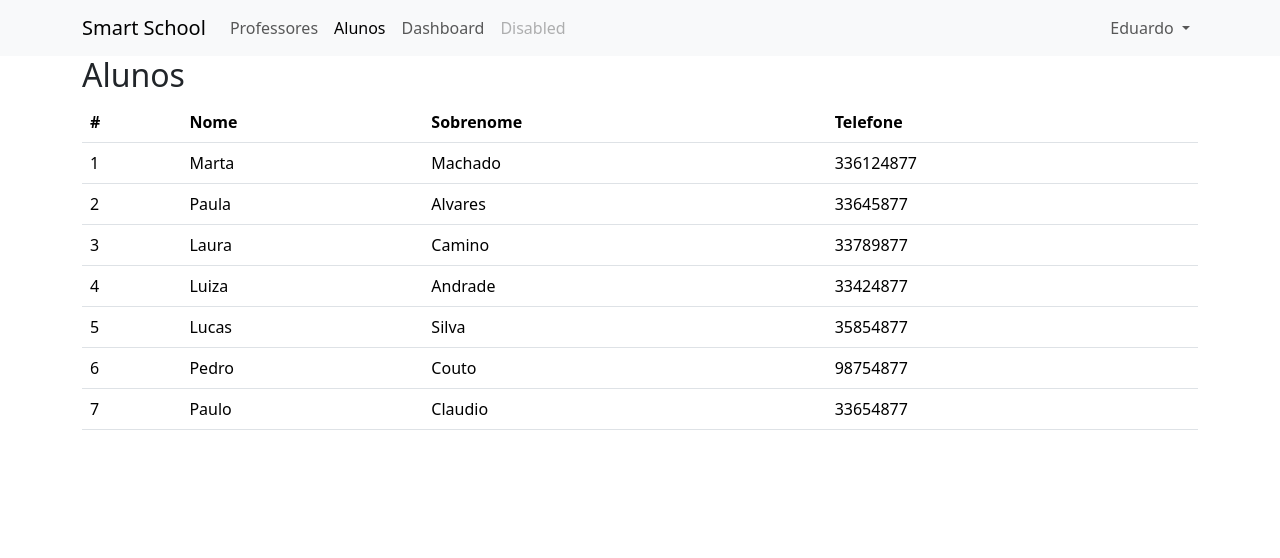
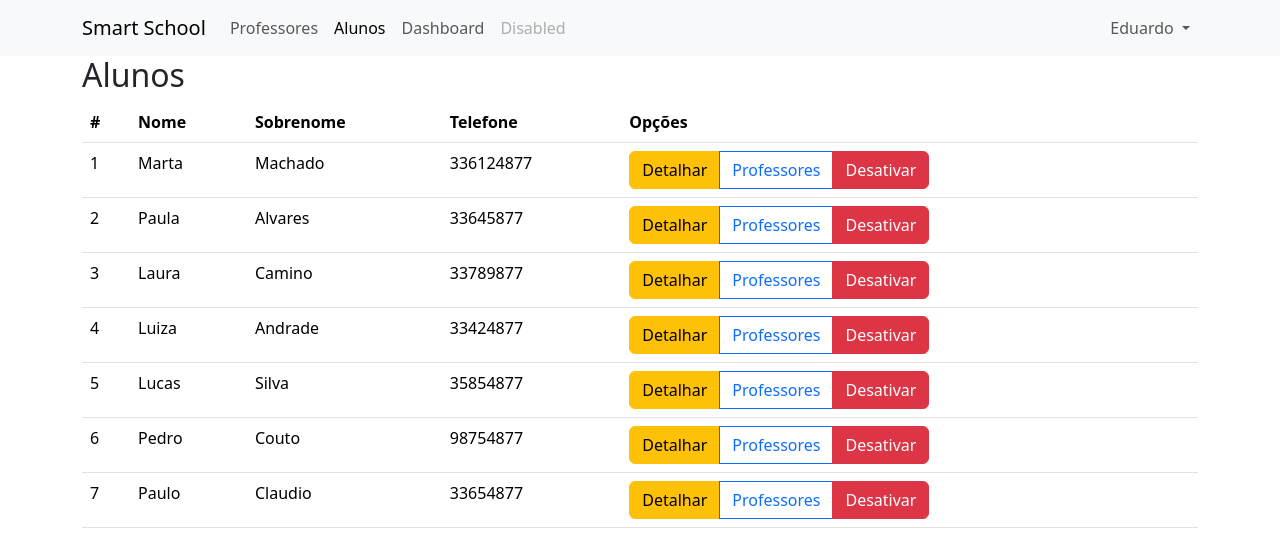
Before and after one commit to alvesil/asp-net-angular, an Angular app in the folder SmartSchool/: page /alunos in a window 1280 px wide. Shown: the top 558 px of the page. Built offline with nearby package versions, Linux system fonts and the light colour scheme.

Commit message:
projeto inicial finalizado, restando implementar a api e persistência de dados

```diff
--- a/SmartSchool/src/app/alunos/alunos.component.html
+++ b/SmartSchool/src/app/alunos/alunos.component.html
@@ -34,16 +34,34 @@
                 <th scope="col">Nome</th>
                 <th scope="col">Sobrenome</th>
                 <th scope="col">Telefone</th>
+                <th scope="col">Opções</th>
               </tr>
             </thead>
             <tbody>
-              <tr *ngFor="let aluno of alunos" style="cursor: pointer;" (click)="selecionarAluno(aluno)">
+              <tr *ngFor="let aluno of alunos">
                 <td scope="row">{{aluno.id}}</td>
                 <td>{{aluno.nome}}</td>
                 <td>{{aluno.sobrenome}}</td>
                 <td>{{aluno.telefone}}</td>
+                <td>
+                    <div class="btn-group">
+                        <button class="btn btn-warning" (click)="selecionarAluno(aluno)">Detalhar</button>
+                        <button class="btn btn-outline-primary" (click)="openModal(template)">Professores</button>
+                        <button class="btn btn-danger">Desativar</button>
+                    </div>
+                </td>
               </tr>
             </tbody>
         </table>
     </div>
 </div>
+<ng-template #template>
+  <div class="modal-body">
+    <app-professores></app-professores>
+  </div>
+  <div class="modal-footer">
+    <button type="button" class="btn pull-right" aria-label="Close" (click)="modalRef.hide()">
+        Fechar
+    </button>
+  </div>
+</ng-template>
--- a/SmartSchool/src/app/alunos/alunos.component.ts
+++ b/SmartSchool/src/app/alunos/alunos.component.ts
@@ -1,6 +1,7 @@
-import { Component } from '@angular/core';
+import { Component, TemplateRef } from '@angular/core';
 import { Aluno } from '../models/Aluno';
 import { FormBuilder, FormGroup, Validators } from '@angular/forms';
+import { BsModalRef, BsModalService } from 'ngx-bootstrap/modal';
 
 @Component({
   selector: 'app-alunos',
@@ -12,6 +13,7 @@ export class AlunosComponent {
   public alunoForm!: FormGroup;
   public titulo = 'Alunos';
   public alunoSelecionado: Aluno | null = null;
+  public modalRef!: BsModalRef;
 
   public alunos = [
     {
@@ -58,7 +60,12 @@ export class AlunosComponent {
     }
   ];
 
-  constructor(private fb: FormBuilder)
+  openModal(template: TemplateRef<any>) {
+    this.modalRef = this.modalService.show(template);
+  }
+
+  constructor(private fb: FormBuilder,
+              private modalService: BsModalService)
   {
     this.criarForm();
   }
--- a/SmartSchool/src/app/app.module.ts
+++ b/SmartSchool/src/app/app.module.ts
@@ -12,6 +12,7 @@ import { PerfilComponent } from './perfil/perfil.component';
 import { DashboardComponent } from './dashboard/dashboard.component';
 import { NavComponent } from './nav/nav.component';
 import { TituloComponent } from './titulo/titulo.component';
+import { ModalModule } from 'ngx-bootstrap/modal';
 
 @NgModule({
   declarations: [
@@ -29,7 +30,8 @@ import { TituloComponent } from './titulo/titulo.component';
     BsDropdownModule,
     BrowserAnimationsModule,
     FormsModule,
-    ReactiveFormsModule
+    ReactiveFormsModule,
+    ModalModule.forRoot()
   ],
   providers: [],
   bootstrap: [AppComponent]
--- a/SmartSchool/src/app/professores/professores.component.html
+++ b/SmartSchool/src/app/professores/professores.component.html
@@ -29,15 +29,33 @@
                 <th scope="col">#</th>
                 <th scope="col">Nome</th>
                 <th scope="col">Disciplina</th>
+                <th>Ações</th>
               </tr>
             </thead>
             <tbody>
-              <tr *ngFor="let professor of professores" style="cursor: pointer;" (click)="selecionarProfessor(professor)">
+              <tr *ngFor="let professor of professores">
                 <td scope="row">{{professor.id}}</td>
                 <td>{{professor.nome}}</td>
                 <td>{{professor.disciplina}}</td>
+                <td>
+                    <div class="btn-group">
+                        <button class="btn btn-warning" (click)="selecionarProfessor(professor)">Detalhar</button>
+                        <button class="btn btn-outline-primary" (click)="openModal(template)">Professores</button>
+                        <button class="btn btn-danger">Desativar</button>
+                    </div>
+                </td>
               </tr>
             </tbody>
         </table>
     </div>
 </div>
+<ng-template #template>
+    <div class="modal-body">
+      <app-professores></app-professores>
+    </div>
+    <div class="modal-footer">
+      <button type="button" class="btn pull-right" aria-label="Close" (click)="modalRef.hide()">
+          Fechar
+      </button>
+    </div>
+  </ng-template>
--- a/SmartSchool/src/app/professores/professores.component.ts
+++ b/SmartSchool/src/app/professores/professores.component.ts
@@ -1,6 +1,7 @@
-import { Component } from '@angular/core';
+import { Component, TemplateRef } from '@angular/core';
 import { Professor } from '../models/Professor';
 import { FormBuilder, FormGroup, Validators } from '@angular/forms';
+import { BsModalRef, BsModalService } from 'ngx-bootstrap/modal';
 
 @Component({
   selector: 'app-professores',
@@ -8,9 +9,11 @@ import { FormBuilder, FormGroup, Validators } from '@angular/forms';
   styleUrls: ['./professores.component.css']
 })
 export class ProfessoresComponent {
+
   public titulo = 'Professores';
   public professorSelecionado: Professor | null = null;
   public professorForm! : FormGroup;
+  public modalRef!: BsModalRef;
 
   public professores = [
     { id: 1, nome: 'Roberto', disciplina: 'Matemática'},
@@ -18,7 +21,12 @@ export class ProfessoresComponent {
     { id: 3, nome: 'Joana', disciplina: 'Geografia' }
   ];
 
-  constructor(private fb: FormBuilder){
+  openModal(template: TemplateRef<any>) {
+    this.modalRef = this.modalService.show(template);
+  }
+
+  constructor(private fb: FormBuilder,
+              private modalService: BsModalService){
     this.criarForm();
   }
 
```
